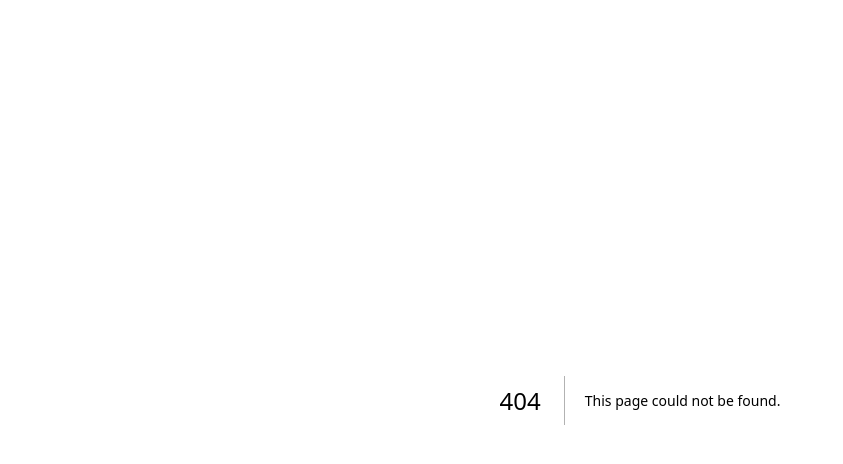
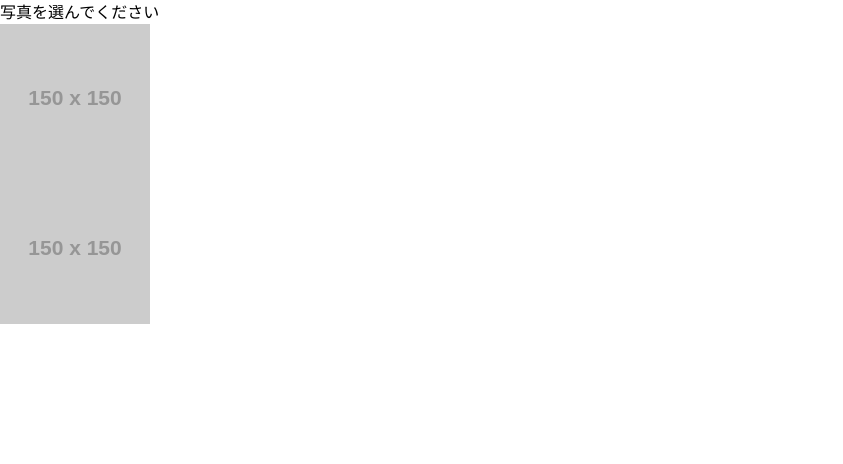
Before and after one commit to imaikosuke/progate-hackathon-frontend, a Next.js app: page /photo-select in a window 1280 px wide. Before the commit this address had no page. Shown: the top 464 px of the page, without its empty margins (0-843 px from the left). Built offline with nearby package versions, Linux system fonts and the light colour scheme.

Commit message:
photo-click

```diff
--- /dev/null
+++ b/app/components/ChoicePhoto.tsx
@@ -0,0 +1,62 @@
+"use client";
+import React from "react";
+import { useEffect } from "react";
+import Image from "next/image";
+
+interface ChoicePhotoProps {
+  item: { id: number; image_url: string };
+}
+
+const ChoicePhoto: React.FC<ChoicePhotoProps> = ({ item }) => {
+  useEffect(() => {
+    const targetElement = document.getElementById(`${item.id}`);
+
+    const handleClick = () => {
+      console.log(item.id + "要素がクリックされました");
+      const endpoint = process.env.NEXT_PUBLIC_API_ENDPOINT;
+      fetch(`${endpoint}/photo_choice/${item.id}`, {
+        method: "POST",
+        headers: {
+          "Content-Type": "application/json",
+        },
+      })
+        .then((response) => {
+          if (!response.ok) {
+            throw new Error("サーバーエラーが発生しました");
+          }
+          return response.json();
+        })
+        .then(() => {
+          console.log("OK");
+        })
+        .catch((error) => {
+          console.error(error);
+        });
+    };
+
+    if (targetElement) {
+      targetElement.addEventListener("click", handleClick);
+    }
+
+    // クリーンアップ関数
+    return () => {
+      if (targetElement) {
+        targetElement.removeEventListener("click", handleClick);
+      }
+    };
+  }, [item.id]);
+
+  return (
+    <>
+      <Image
+        src={item.image_url}
+        width={150}
+        height={150}
+        alt="写真"
+        id={`${item.id}`}
+      />
+    </>
+  );
+};
+
+export default ChoicePhoto;
--- /dev/null
+++ b/app/photo-select/page.tsx
@@ -0,0 +1,24 @@
+import React from "react";
+import ChoicePhoto from "../components/ChoicePhoto";
+
+const photo_data = [
+  { id: 1, image_url: "https://placehold.jp/150x150.png" },
+  { id: 2, image_url: "https://placehold.jp/150x150.png" },
+];
+
+const page = () => {
+  return (
+    <div>
+      <h1>写真を選んでください</h1>
+      <ul>
+        {photo_data.map((item) => (
+          <li key={item.id}>
+            <ChoicePhoto item={item} />
+          </li>
+        ))}
+      </ul>
+    </div>
+  );
+};
+
+export default page;
--- a/next.config.mjs
+++ b/next.config.mjs
@@ -1,4 +1,7 @@
 /** @type {import('next').NextConfig} */
-const nextConfig = {};
-
+const nextConfig = {
+  images: {
+    domains: ["placehold.jp"],
+  },
+};
 export default nextConfig;
--- a/package.json
+++ b/package.json
@@ -22,5 +22,6 @@
     "tailwindcss": "^3.4.1",
     "eslint": "^8",
     "eslint-config-next": "14.2.3"
-  }
+  },
+  "proxy": "http://localhost:8000"
 }
```
